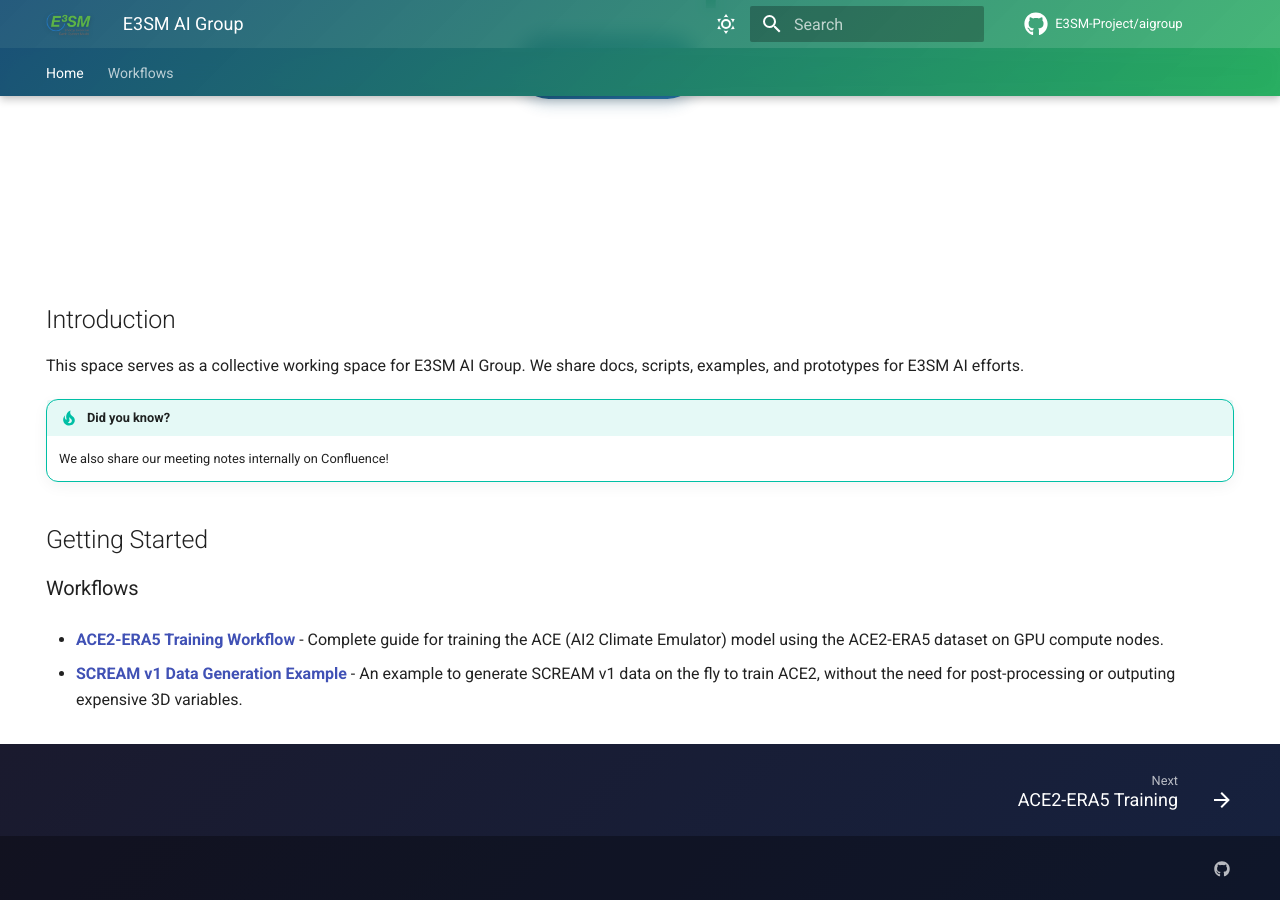
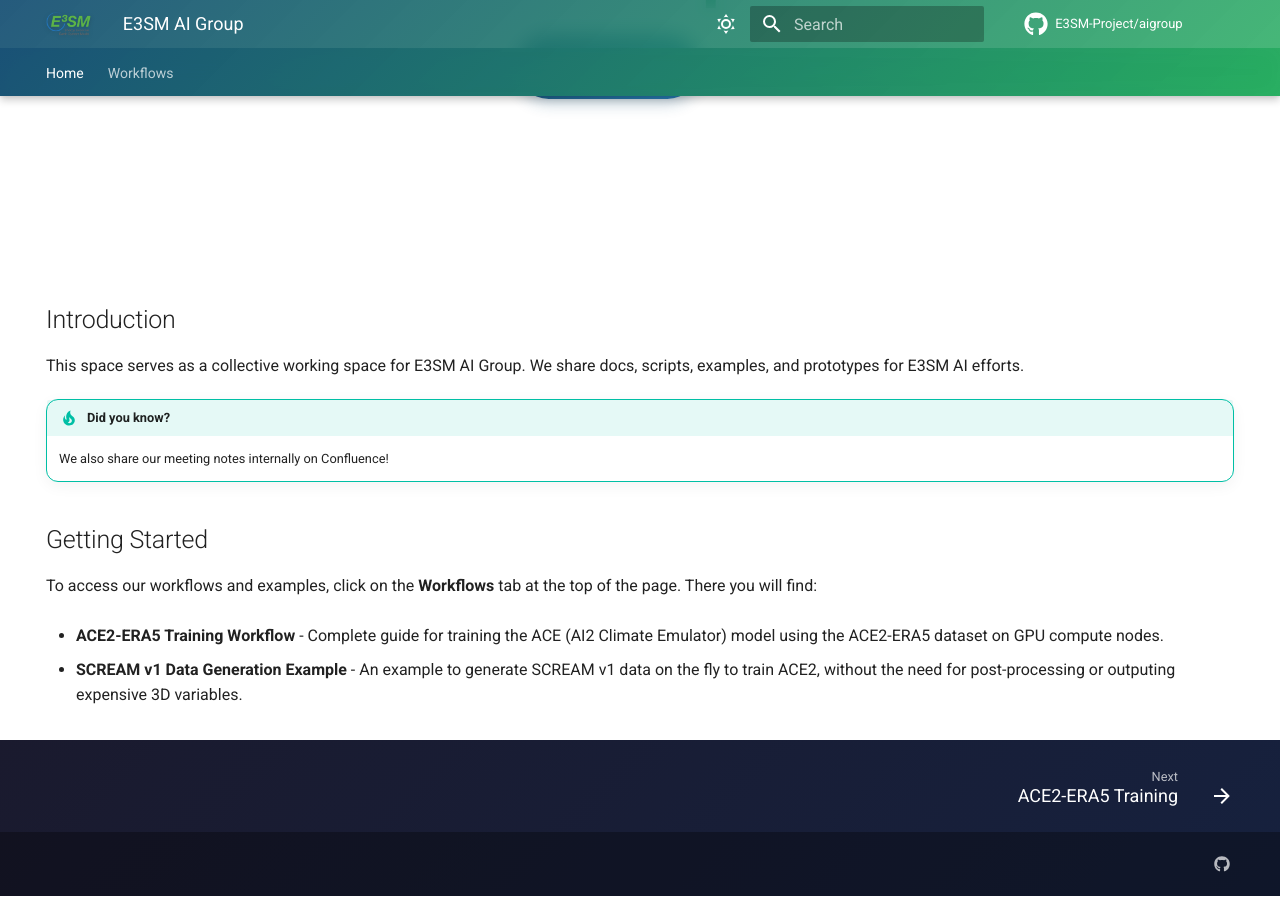
Before and after one commit to E3SM-Project/aigroup, an MkDocs documentation site: the page built from docs/index.md, in a window 1280 px wide and 900 px high, scrolled down 629 px. Built offline with MkDocs 1.6.1 and Material for MkDocs 9.7.7, drawn with Linux system fonts in a browser that asks for light colours; comment, search, counter and statistics services are not loaded.

Commit message:
Simplify Getting Started section to point to Workflows tab
Removed direct links to workflow pages and updated text to instruct users to click on the Workflows tab in the navigation banner. This eliminates redundant navigation paths and reduces confusion.

Co-authored-by: mahf708 <122953255+mahf708@users.noreply.github.com>

```diff
--- a/docs/index.md
+++ b/docs/index.md
@@ -30,8 +30,8 @@ We share docs, scripts, examples, and prototypes for E3SM AI efforts.
 
 ## Getting Started
 
-### Workflows
+To access our workflows and examples, click on the **Workflows** tab at the top of the page. There you will find:
 
-- **[ACE2-ERA5 Training Workflow](ace2-workflow.md)** - Complete guide for training the ACE (AI2 Climate Emulator) model using the ACE2-ERA5 dataset on GPU compute nodes.
+- **ACE2-ERA5 Training Workflow** - Complete guide for training the ACE (AI2 Climate Emulator) model using the ACE2-ERA5 dataset on GPU compute nodes.
 
-- **[SCREAM v1 Data Generation Example](screamv1-example.md)** - An example to generate SCREAM v1 data on the fly to train ACE2, without the need for post-processing or outputing expensive 3D variables.
+- **SCREAM v1 Data Generation Example** - An example to generate SCREAM v1 data on the fly to train ACE2, without the need for post-processing or outputing expensive 3D variables.
```
